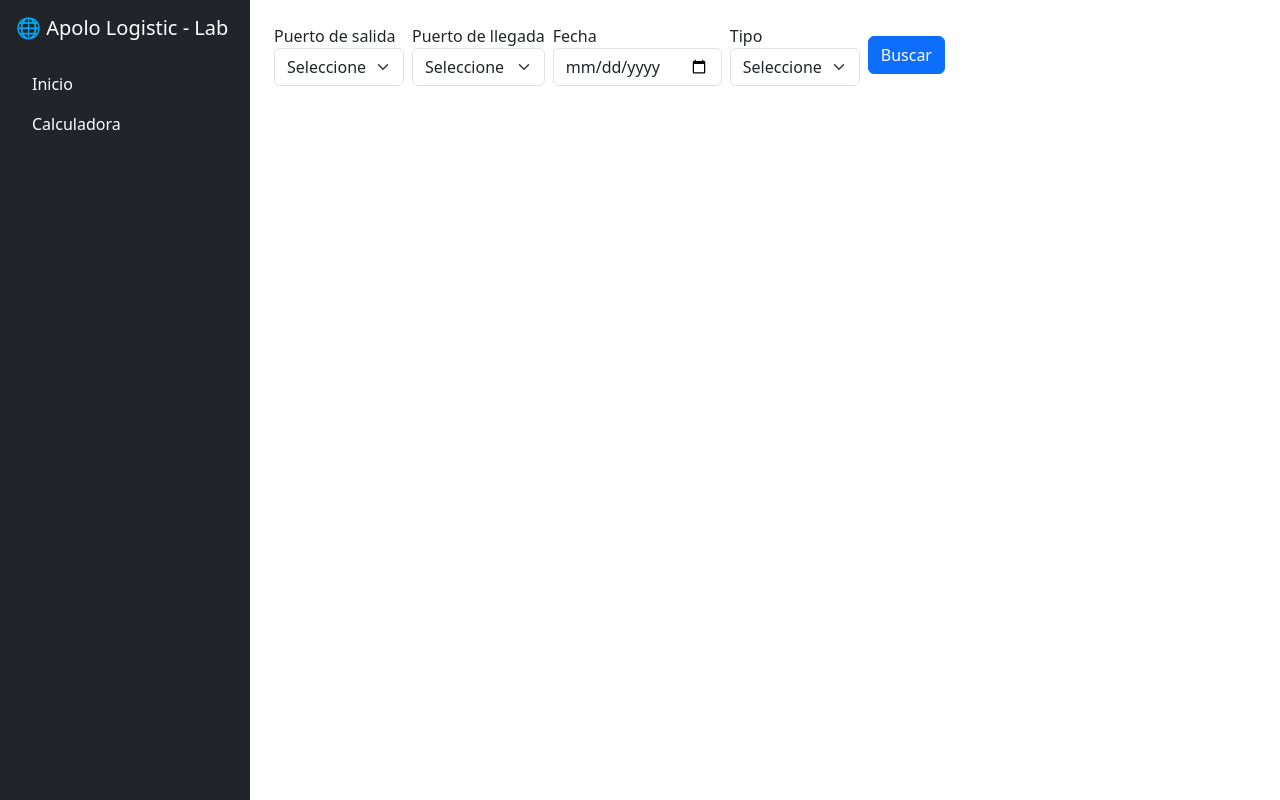
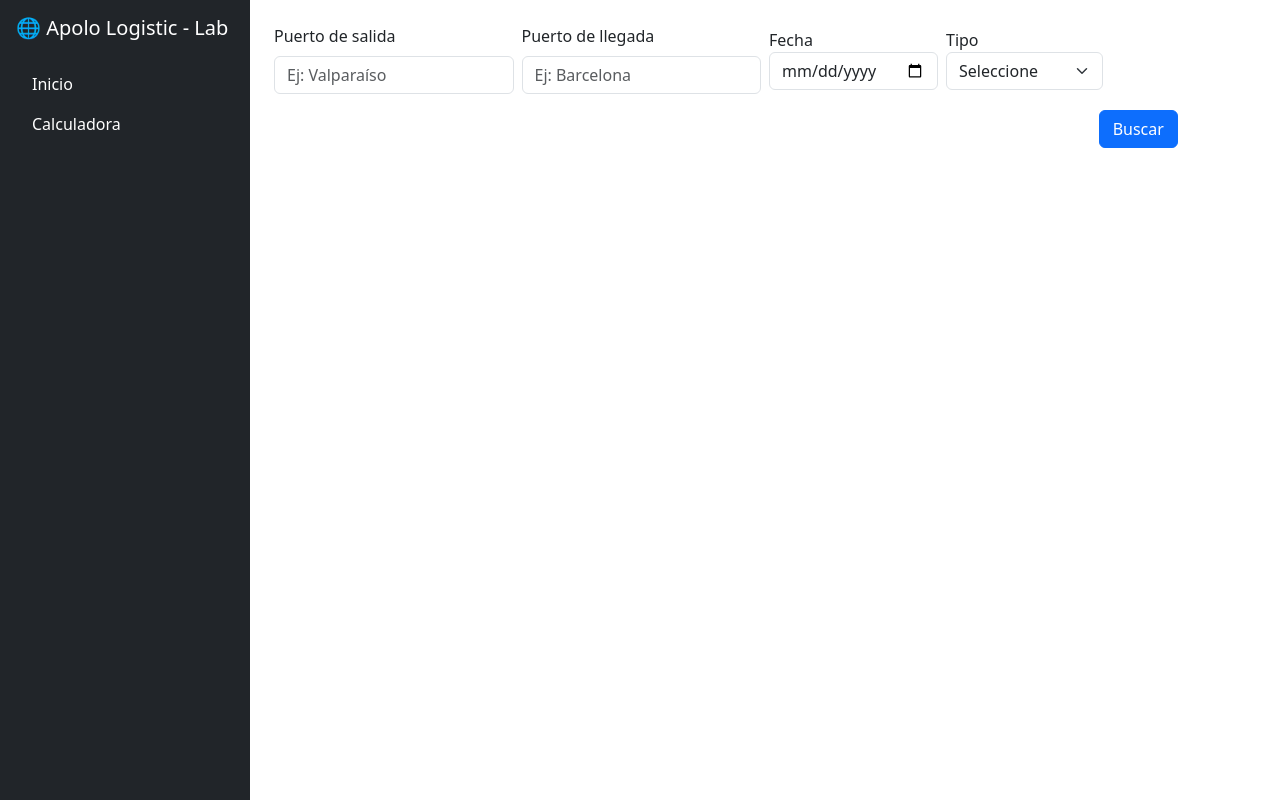
Before and after one commit to caduenas/Apolo, an Angular app: page /calculator in a window 1280 px wide. Built offline with nearby package versions, Linux system fonts and the light colour scheme.

Commit message:
Se agrega el servicio para cargar puertos y se modifica el ts y html del componente para utilizarlo

```diff
--- /dev/null
+++ b/src/app/services/puerto.service.ts
@@ -0,0 +1,32 @@
+import { Injectable } from "@angular/core";
+import { HttpClient } from "@angular/common/http";
+import { BehaviorSubject, Observable } from "rxjs";
+
+@Injectable({
+    providedIn: 'root'
+})
+export class PuertoService {
+    private puertosSubject = new BehaviorSubject<any[]>([]);
+    private puertos$ = this.puertosSubject.asObservable();
+    private jsonURL = 'assets/puertos.json';
+    constructor(private http: HttpClient) {}
+
+    getPuertos(): Observable<{ code: string; name: string; contry_code: string; country_code: string; country_name: string; region: string}[]>{
+        if (this.puertosSubject.value.length === 0){
+            this.cargarPuertos();
+        }
+        return this.puertos$;
+    }
+
+    private cargarPuertos(): void {
+        this.http.get<{ code: string; name: string; contry_code: string; country_code: string; country_name: string; region: string}[]>(this.jsonURL).subscribe({
+            next: (data) => {
+                console.log('Puertos cargados:', data);
+                this.puertosSubject.next(data);
+            },
+            error: (err) =>{
+                console.error('Error cargando puertos:', err);
+            }
+        })
+    }
+}
--- a/src/pages/components/calculator/calculator.component.html
+++ b/src/pages/components/calculator/calculator.component.html
@@ -1,30 +1,76 @@
 <form [formGroup]="formulario" (ngSubmit)="buscar()" class="row g-2 align-items-center">
     <!-- Puerto de salida -->
-    <div class="col-auto">
-      <label for="puertoSalida" class="form-label mb-0">Puerto de salida</label>
-      <select id="puertoSalida" class="form-select" formControlName="puertoSalida">
-        <option value="">Seleccione</option>
-        <option *ngFor="let puerto of puertos" [value]="puerto.code">{{ puerto.name }}</option>
-      </select>
+    <div class="col-md-3 position-relative">
+      <label for="puertoSalida" class="form-label">Puerto de salida</label>
+      <input
+      id="puertoSalida"
+      type="text"
+      class="form-control"
+      formControlName="puertoSalida"
+      (input)="filtrarPuertos('puertoSalida')"
+      autocomplete="off"
+      placeholder="Ej: Valparaíso"
+    />
+
+      <!-- Sugerencias -->
+      <ul class="list-group position-absolute w-100 z-3 mt-1" *ngIf="sugerenciasSalida.length > 0">
+        <li
+          class="list-group-item list-group-item-action"
+          *ngFor="let sugerencia of sugerenciasSalida"
+          (click)="seleccionarPuerto('puertoSalida', sugerencia)"
+        >
+          <div>
+            {{ sugerencia.country_name}}
+          </div>
+          <div>
+            <span class="text-muted">{{sugerencia.region}}</span>, <strong>{{ sugerencia.name }}</strong>
+          </div>
+        </li>
+      </ul>
+      <div class="text-danger small" *ngIf="campoInvalido('puertoSalida')">Este campo es obligatorio</div>
     </div>
 
     <!-- Puerto de llegada -->
-    <div class="col-auto">
-      <label for="puertoLlegada" class="form-label mb-0">Puerto de llegada</label>
-      <select id="puertoLlegada" class="form-select" formControlName="puertoLlegada">
-        <option value="">Seleccione</option>
-        <option *ngFor="let puerto of puertos" [value]="puerto.code">{{ puerto.name }}</option>
-      </select>
+    <div class="col-md-3 position-relative">
+      <label for="puertoLlegada" class="form-label">Puerto de llegada</label>
+      <input
+      id="puertoLlegada"
+      type="text"
+      class="form-control"
+      formControlName="puertoLlegada"
+      (input)="filtrarPuertos('puertoLlegada')"
+      autocomplete="off"
+      placeholder="Ej: Barcelona"
+    />
+
+      <!-- Sugerencias -->
+      <ul class="list-group position-absolute w-100 z-3 mt-1" *ngIf="sugerenciasLlegada.length > 0">
+        <li
+          class="list-group-item list-group-item-action"
+          *ngFor="let sugerencia of sugerenciasLlegada"
+          (click)="seleccionarPuerto('puertoLlegada', sugerencia)"
+        >
+        <div>
+          {{ sugerencia.country_name}}
+        </div>
+        <div>
+          <span class="text-muted">{{sugerencia.region}}</span>, <strong>{{ sugerencia.name }}</strong>
+        </div>
+        </li>
+      </ul>
+      <div class="text-danger small" *ngIf="campoInvalido('puertoLlegada')">Este campo es obligatorio</div>
     </div>
+
 
     <!-- Fecha -->
     <div class="col-auto">
       <label for="fecha" class="form-label mb-0">Fecha</label>
       <input type="date" id="fecha" class="form-control" formControlName="fecha">
+      <div class="text-darger small" *ngIf="campoInvalido('fecha')">Debe seleccionar una Fecha</div>
     </div>
 
     <!-- Tipo -->
-    <div class="col-auto">
+    <div class="col-md-2 position-relative">
       <label for="tipo" class="form-label mb-0">Tipo</label>
       <select id="tipo" class="form-select" formControlName="tipo">
         <option value="">Seleccione</option>
@@ -35,7 +81,7 @@
     </div>
 
     <!-- Botón Buscar -->
-    <div class="col-auto d-flex align-items-end">
-      <button type="submit" class="btn btn-primary">Buscar</button>
+    <div class="col-md-2 d-flex align-items-end mt-3 ms-auto">
+      <button type="submit" class="btn btn-primary w-50">Buscar</button>
     </div>
   </form>
--- a/src/pages/components/calculator/calculator.component.ts
+++ b/src/pages/components/calculator/calculator.component.ts
@@ -1,26 +1,22 @@
 import { Component, OnInit } from '@angular/core';
-import { FormBuilder, FormGroup, Validators, ReactiveFormsModule } from '@angular/forms';
+import { FormBuilder, FormGroup, Validators, ReactiveFormsModule,FormControl } from '@angular/forms';
 import { CommonModule } from '@angular/common';
+import { HttpClientModule } from '@angular/common/http';
+import { PuertoService } from '../../../app/services/puerto.service';
 
 @Component({
   selector: 'app-calculator',
   standalone: true,
-  imports: [CommonModule, ReactiveFormsModule],
+  imports: [CommonModule, ReactiveFormsModule,HttpClientModule],
   templateUrl: './calculator.component.html',
   styleUrl: './calculator.component.scss'
 })
 export class CalculatorComponent implements OnInit {
   formulario!: FormGroup;
+  puertos: { code: string; name: string; country_code: string; country_name: string; region: string }[] = [];
 
-  // Simulación de puertos, puedes reemplazarlo con datos de un servicio
-  puertos = [
-    { code: 'VAL', name: 'Valencia' },
-    { code: 'BCN', name: 'Barcelona' },
-    { code: 'MRS', name: 'Marsella' },
-    { code: 'RTM', name: 'Róterdam' }
-  ];
 
-  constructor(private fb: FormBuilder) {}
+  constructor(private fb: FormBuilder, private puertoService: PuertoService) {}
 
   ngOnInit(): void {
     this.formulario = this.fb.group({
@@ -29,16 +25,68 @@ export class CalculatorComponent implements OnInit {
       fecha: ['', Validators.required],
       tipo: ['', Validators.required]
     });
+
+    this.puertoService.getPuertos().subscribe({
+      next: (data) => {
+        this.puertos = data;
+      },
+      error: (err) => {
+        console.error('❌ Error cargando puertos:', err);
+      }
+    });
   }
 
   buscar(): void {
     if (this.formulario.valid) {
       const datos = this.formulario.value;
       console.log('🔍 Datos del formulario:', datos);
-      // Aquí puedes hacer la lógica para enviar a un servicio, buscar rutas, etc.
     } else {
       console.log('⚠️ Formulario inválido');
       this.formulario.markAllAsTouched();
     }
   }
+
+  campoInvalido(campo : string): boolean {
+    const control = this.formulario.get(campo);
+    return !!control && control.invalid && control.touched;
+  }
+
+  sugerenciasSalida: { code: string; name: string; country_name: string; region: string }[] = [];
+  sugerenciasLlegada: { code: string; name: string; country_name: string; region: string }[] = [];
+
+
+  filtrarPuertos(campo: 'puertoSalida' | 'puertoLlegada'): void {
+    const control = this.getControl(campo);
+    if (!control) return;
+
+    const valor = control.value?.toLowerCase() || '';
+    const sugerencias = this.puertos.filter(p =>
+      p.name.toLowerCase().includes(valor)
+    );
+
+    if (campo === 'puertoSalida') {
+      this.sugerenciasSalida = sugerencias.slice(0,4);
+    } else {
+      this.sugerenciasLlegada = sugerencias.slice(0,4);
+    }
+  }
+
+  seleccionarPuerto(campo: 'puertoSalida' | 'puertoLlegada', puerto: { code: string; name: string }): void {
+    const control = this.getControl(campo);
+    if (!control) return;
+
+    control.setValue(puerto.name);
+    if (campo === 'puertoSalida') {
+      this.sugerenciasSalida = [];
+    } else {
+      this.sugerenciasLlegada = [];
+    }
+  }
+
+  private getControl(campo: string): FormControl<any> | null {
+    const control = this.formulario.get(campo);
+    return control instanceof FormControl ? control : null;
+  }
+
+
 }
```
